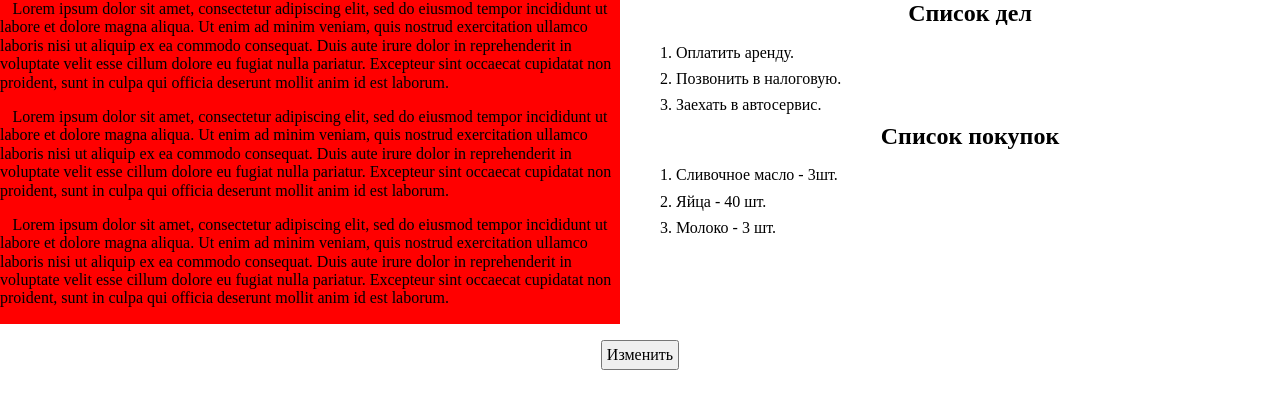
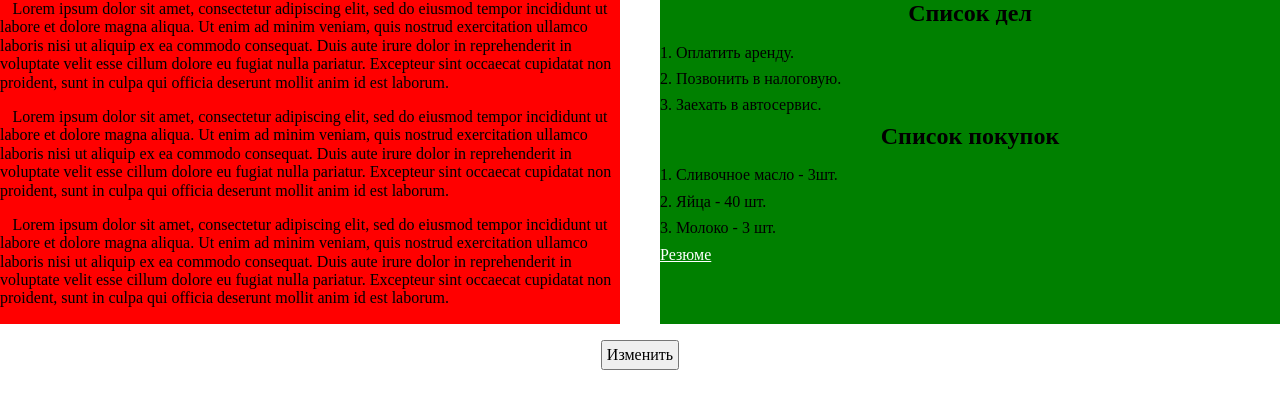
Before and after one commit to Falsin/The-task-for-interview, a plain HTML site: page index.html in a window 1280 px wide. Drawn offline with Linux system fonts and the light colour scheme.

Commit message:
small changes

```diff
--- a/style.less
+++ b/style.less
@@ -24,6 +24,10 @@ html, body {
 #theFirstBlock {
   margin-right: 5vmin;
   background: red;
+}
+
+#theSecondBlock {
+ background: green;
 }
 
 p {
```
Also changed, not shown: style.css.
